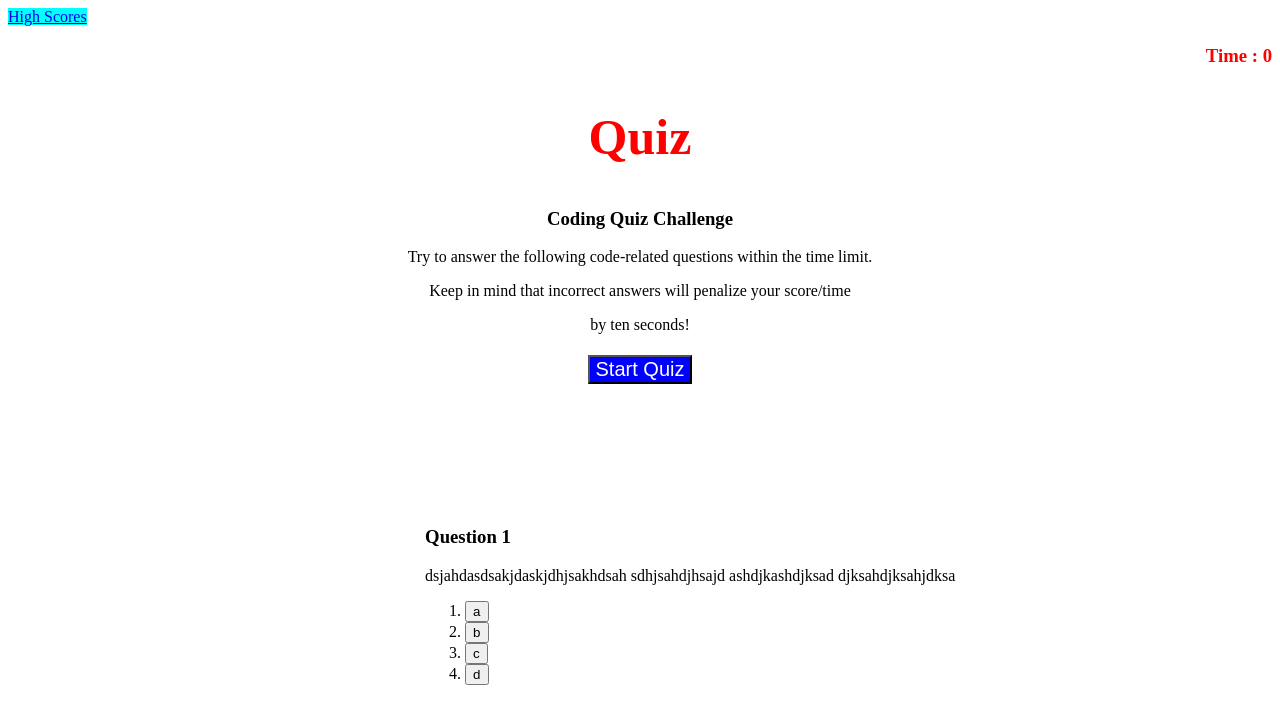
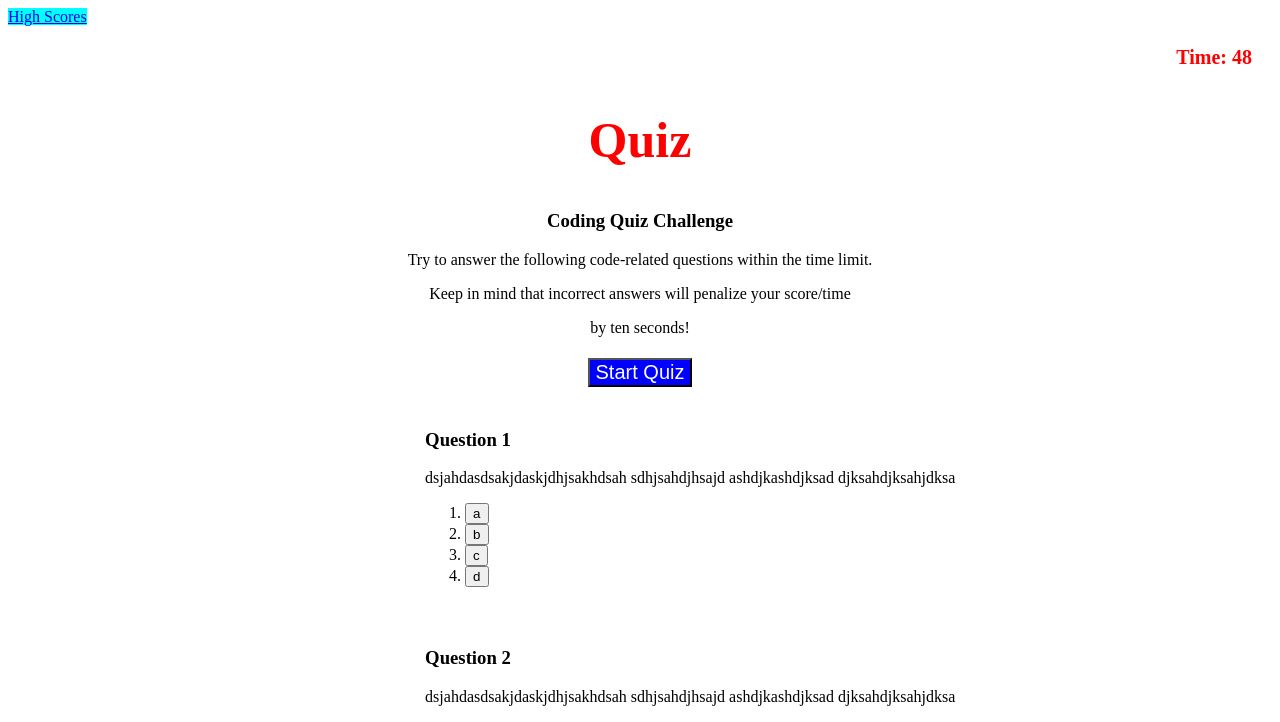
Before and after one commit to nquanbao/code-quiz, a plain HTML site: page assets/html/index.html in a window 1280 px wide. Both pictures are taken after a click on the button "Start Quiz". Shown: the top 722 px of the page. Drawn offline with Linux system fonts and the light colour scheme.

Commit message:
adding a timer funtion

```diff
--- a/assets/css/style.css
+++ b/assets/css/style.css
@@ -12,11 +12,13 @@ h2{
     flex-wrap: flex;
 }
 .head h3{
+    font-size: 20px;
     text-align: end;
+    padding-right: 20px;
 }
 .home-section{
     width: 100%;
-    height: 300px;
+    height: 200px;
     text-align: center;
 }
 .home-section button{
@@ -30,12 +32,12 @@ h2{
 }
 .question-section{
     width: 100% ;
-    height: 250px;
+    height: 200px;
     margin-left: 33%;
 }
 .final-section{
     width: 100%;
-    height: 100px;
+    height: 200px;
     margin-left: 33%;
 }
 .final-section h2{
--- a/assets/html/index.html
+++ b/assets/html/index.html
@@ -9,7 +9,7 @@
 <body>
     <section class="head">
         <a href="#" alt="High Scores">High Scores</a>
-        <h3>Time : 0</h3>
+        <h3 class="time">Time : 50</h3>
         <h2>Quiz</h2>
     </section>
     <section class="home-section">
@@ -17,7 +17,7 @@
         <p>Try to answer the following code-related questions within the time limit.</p>
         <p>Keep in mind that incorrect answers will penalize your score/time</p>
         <p>by ten seconds!</p>
-        <button>Start Quiz</button>
+        <button class ="start-quiz">Start Quiz</button>
     </section>
     <section class="question-section">
         <h3>Question 1</h3>
@@ -144,5 +144,5 @@
         <h3>Your final score is 0</h3>
         <h3>Enter initials:<input><button>Submit</button></h3>
     </section>
-
+    <script src="../java/script.js"></script>
 </body>
--- a/assets/java/script.js
+++ b/assets/java/script.js
@@ -0,0 +1,23 @@
+//selects element from html file
+var timeEl = document.querySelector(".time");
+var buttonquizEl = document.querySelector(".start-quiz");
+
+//Variable for code
+var secondsLeft = 50;
+
+//Timer funtion
+function setTime() {
+    var timerInterval = setInterval( function(){
+        secondsLeft--;
+        timeEl.textContent = "Time: " + secondsLeft;
+    //Stop timer action and link to stop quiz funtion
+    if(secondsLeft === 0) {
+        clearInterval(timerInterval);
+
+    }
+    },1000);
+}
+
+
+
+buttonquizEl.addEventListener("click", setTime);
```
